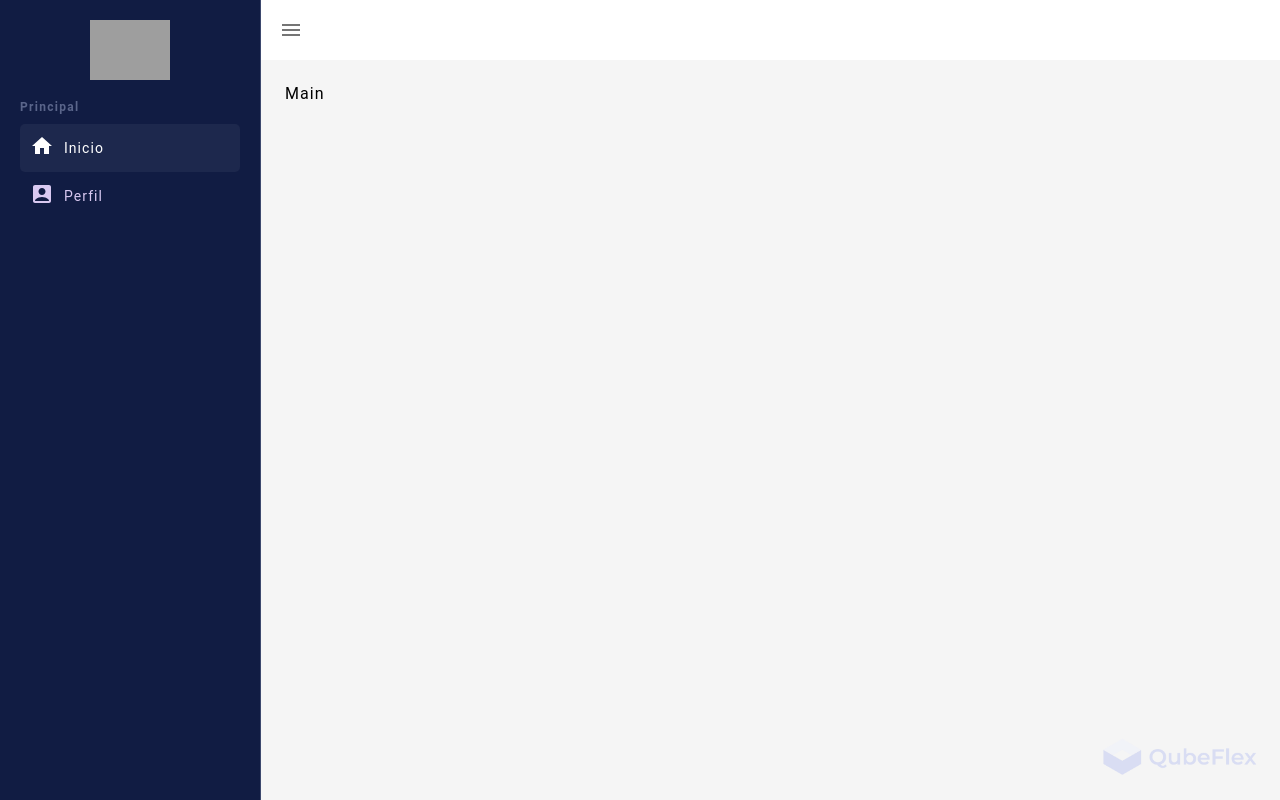
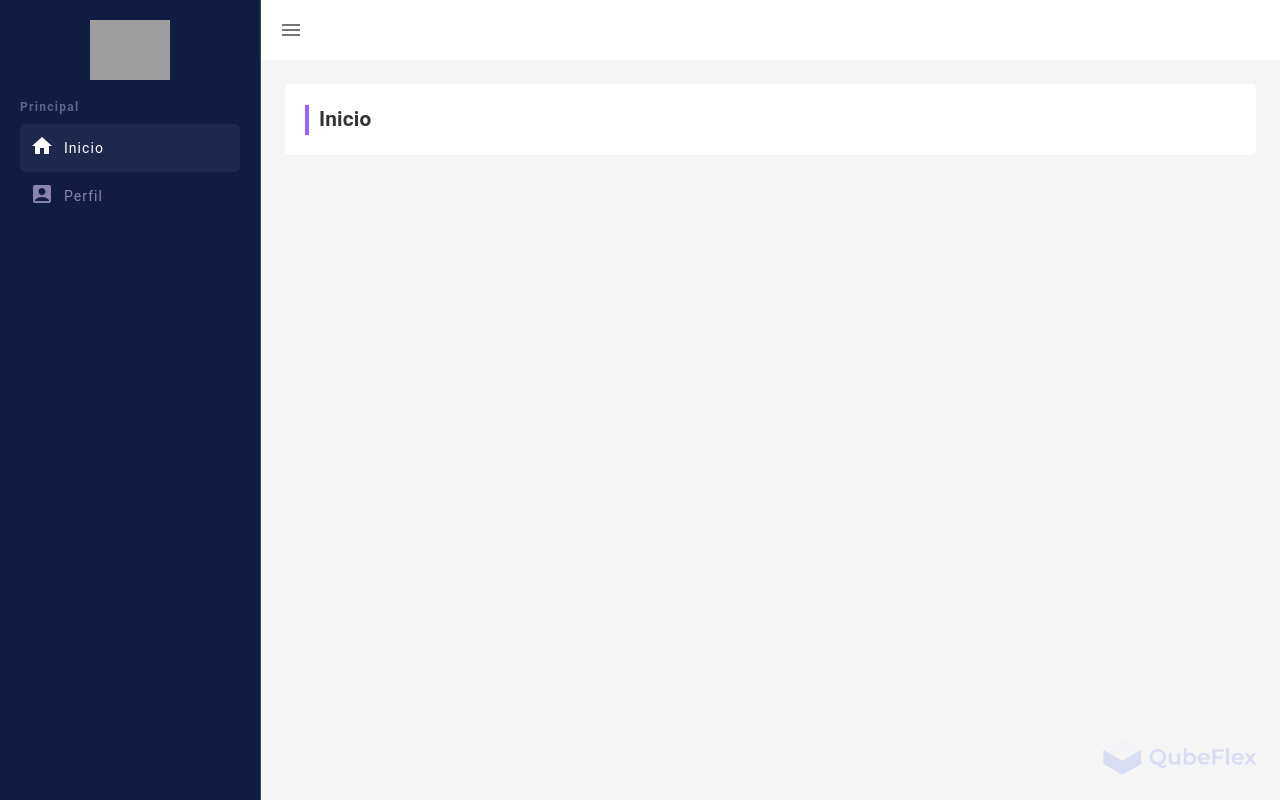
Before and after one commit to panal-organization/panal-web-application, a React (Vite) app: page /home in a window 1280 px wide. Built offline with nearby package versions, Linux system fonts and the light colour scheme; grey boxes are pictures that could not be loaded.

Commit message:
Componentes

```diff
--- a/src/App.tsx
+++ b/src/App.tsx
@@ -1,5 +1,5 @@
 import { Navigate, Route, Routes } from 'react-router-dom'
-import HomePage from './pages/HomePage'
+import HomePage from './pages/main/HomePage'
 import { Box } from '@mui/material'
 import img from './assets/images/QubeFlex.png'
 
--- /dev/null
+++ b/src/components/shared/Title/Title.tsx
@@ -0,0 +1,15 @@
+import { Box, Typography } from "@mui/material"
+import TitleStyle from "./TitleStyle"
+
+interface TitleProps {
+    title: string
+}
+
+export const TitleComponent: React.FC<TitleProps> = ({ title }) => {
+    return (
+        <Box sx={TitleStyle.main}>
+            <Box sx={TitleStyle.line}></Box>
+            <Typography sx={TitleStyle.title}>{title}</Typography>
+        </Box>
+    )
+}
--- /dev/null
+++ b/src/components/shared/Title/TitleStyle.tsx
@@ -0,0 +1,22 @@
+const TitleStyle = {
+    main: {
+        background: '#FFF',
+        padding: '20px',
+        borderRadius: '5px',
+        display: 'flex',
+        alignItems: 'center',
+        gap: '10px',
+    },
+    line: {
+        width: '4px',
+        height: '30px',
+        backgroundColor: '#9B64FF',
+    },
+    title: {
+        color: '#343434',
+        fontWeight: 'bold',
+        fontSize: '1.3rem',
+    }
+}
+
+export default TitleStyle
--- a/src/components/shared/index.tsx
+++ b/src/components/shared/index.tsx
@@ -1 +1,2 @@
 export * from './overlay/Overlay.tsx'
+export * from './Title/Title.tsx'
--- a/src/layout/sidemenu/SidemenuStyle.tsx
+++ b/src/layout/sidemenu/SidemenuStyle.tsx
@@ -94,6 +94,7 @@ const SidemenuStyle = {
         textDecoration: 'none',
         borderRadius: '5px',
         transition: 'background-color 0.3s ease',
+        opacity: '0.6',
     },
     /**
      * Link activo del item del menu de la sección
@@ -101,6 +102,7 @@ const SidemenuStyle = {
     sectionMenuItemLinkActive: {
         color: '#FFF',
         background: '#FFFFFF0D',
+        opacity: '1',
     },
     /**
      * Icono del link del item del menu de la sección
--- a/src/pages/HomePage.tsx
+++ b/src/pages/main/HomePage.tsx
@@ -1,11 +1,12 @@
 import { Box } from "@mui/material"
-import { Page } from "../templates"
+import { Page } from "../../templates"
+import { TitleComponent } from "../../components/shared"
 
 const HomePage: React.FC = () => {
     return (
         <Page children={
             <Box>
-                Main
+                <TitleComponent title="Inicio" />
             </Box>
         } />
     )
```
